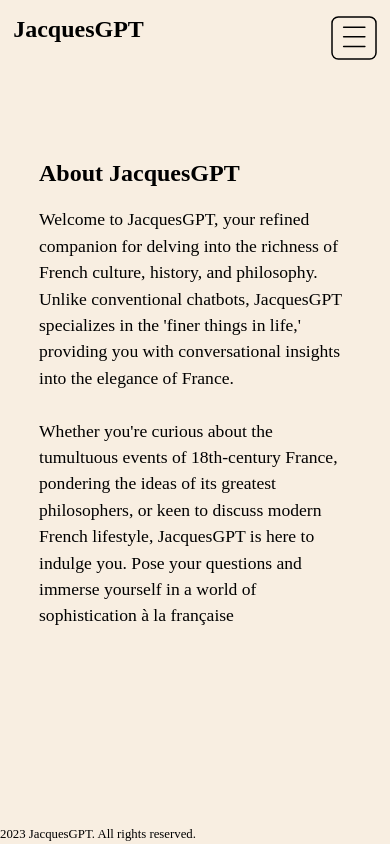
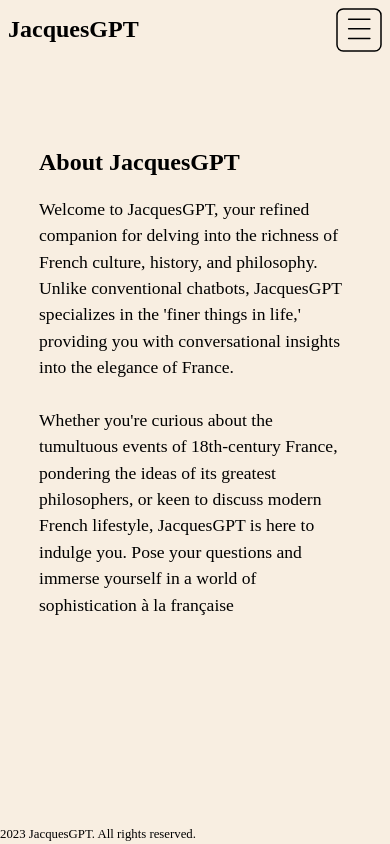
Before and after one commit to deorai/jacques-gpt, a website: page about.html in a window 390 px wide. Drawn offline with Linux system fonts and the light colour scheme; a web font is replaced by a local one.

Commit message:
CSS touch-up on about section and input container

```diff
--- a/style.css
+++ b/style.css
@@ -30,7 +30,7 @@ header {
     height: fit-content;
     align-items: center;
     justify-content: space-between;
-    margin: 0 0.825rem 0;
+    margin: 1rem 1.5rem 0;
 }
 
 /* Positioning Captcha */
@@ -64,7 +64,7 @@ h1 {
 /* Tagline styling */
 #tag-line {
     display: block;
-    margin: 0 0.625rem;
+    margin: 0 1.5rem;
     font-style: italic;
 }
 
@@ -109,7 +109,7 @@ nav {
 /* Burger menu cursor style */
 #burger-menu {
     cursor: pointer;
-    margin: 1rem 0 0;
+    margin: 0 0 0;
 }
 
 /* Active path (likely SVG) styling */
@@ -208,6 +208,7 @@ input::placeholder {
 /* Main content layout */
 main {
     position: relative;
+    margin: auto;
     display: flex;
     justify-content: center;
     align-items: center;
@@ -221,6 +222,8 @@ main {
     font-size: 1.25rem;
     position: relative;
     line-height: 1.5;
+    padding-bottom: 10rem;
+
 
 }
 
@@ -255,6 +258,11 @@ footer p {
         font-size: 1.5rem;
     }
 
+    header {
+
+        margin: 0.5rem 0.5rem 0;
+    }
+
     #tag-line {
         display: none;
     }
@@ -265,6 +273,11 @@ footer p {
 
     #chat-box {
         width: 80%;
+    }
+
+    #chat-form {
+        bottom: 1.5%;
+
     }
 
     /* About page */
@@ -307,6 +320,8 @@ footer p {
     footer {
         display: none;
     }
+
+
 }
 
 
```
